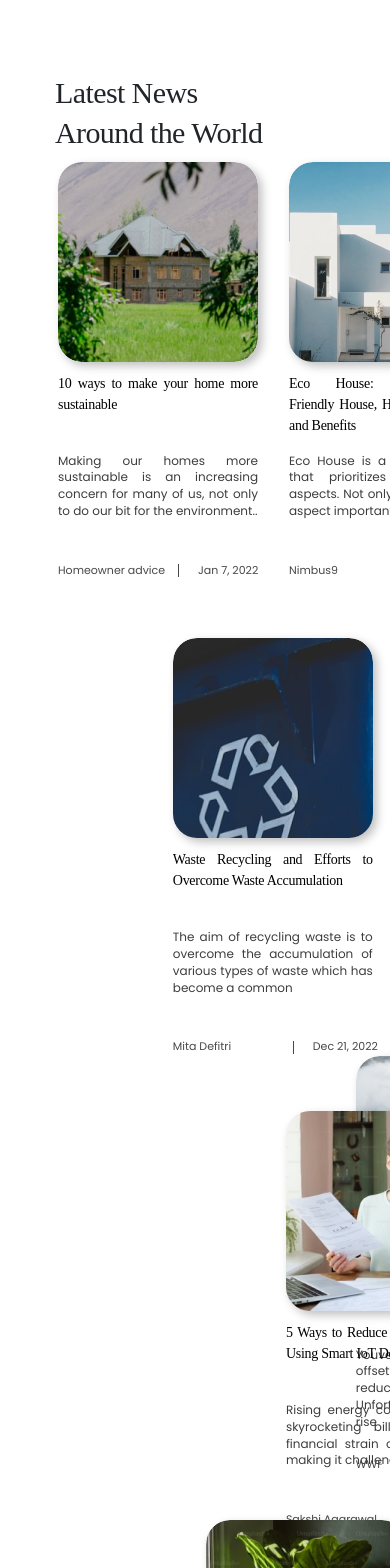
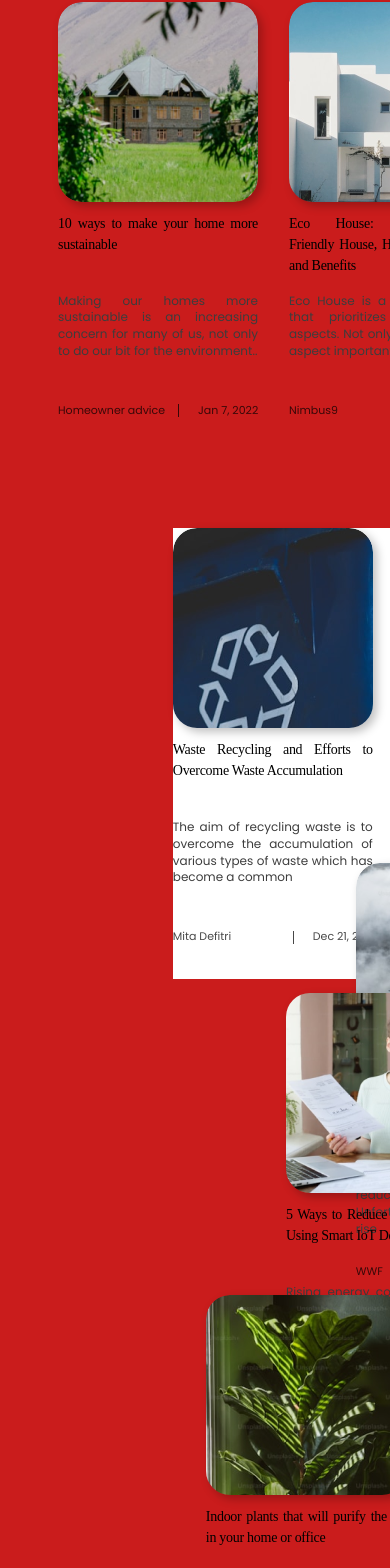
Before and after one commit to muhammaddaffashafwan/ecosphere, a React (Vite) app: page /article2 in a window 390 px wide. Shown: the part 2277-3845 px from the top of the page. Built offline with nearby package versions, Linux system fonts and the light colour scheme; a web font is replaced by a local one.

Commit message:
article1

```diff
--- a/src/page/article2/article2.css
+++ b/src/page/article2/article2.css
@@ -546,7 +546,7 @@
 .more-article12,
 .more-article13,
 .more-article14,
-.more-article1 {
+.more-article15 {
   width: 282px;
   position: relative;
   height: 480px;
@@ -933,7 +933,7 @@ a {
   }
   .main-list-article-parent {
     left: 53px;
-    top: 950px;
+    top: 880px;
   }
   .image-icon1 {
     width: 250px;
@@ -958,7 +958,7 @@ a {
   }
   .main-list-article-group {
     left: 400px;
-    top: 950px;
+    top: 880px;
   }
   .line-parent {
     top:400px;
@@ -970,22 +970,26 @@ a {
   }
   .main-list-article-container {
     left: 53px;
-    top: 1600px;
+    top: 1520px;
   }
   .latest-news-around {
     left: 55px;
-    top: 2300px;
+    top: 2130px;
     font-size: 30px;
   }
   .more-article-parent {
-   top: 2400px;
+   top: 2360px;
    left: -2px;
   }
   .more-article .image-child {
     width: 230px;
     height: 200px;
   }
-
+.more-article,
+.more-article1,
+.more-article2{
+  top: -120px;
+}
   .more-article{
     left: 10px;
   }
@@ -998,20 +1002,20 @@ a {
     left: -135px;
   }
 .more-article3{
-  top: 450px;
+  top: 310px;
   left:-118vw;;
 }
 .more-article4{
-  top: -7vw;
+  top: -25vw;
   left: 32vw;
 }
 .more-article5{
-  top: -7vw;
+  top: -25vw;
   left: 22vw;
 }
 .more-article6,
 .more-article7{
-top: 390px;
+top: 237px;
 }
 
 .more-article6{
@@ -1023,13 +1027,13 @@ top: 390px;
 }
 
 .more-article8{
- top: -15vw;
+ top: -35vw;
  left: 61vw;
 }
 .more-article9,
 .more-article10,
 .more-article11{
-  top: 350px;
+  top: 165px;
 }
 
 .more-article9{
@@ -1049,19 +1053,19 @@ left: -38vw;
 .more-article12,
 .more-article13,
 .more-article14{
-top: 300px;
+top: 95px;
 }
 
 .more-article12{
-  left: -17vw;
+  left: 2vw;
 }
 
 .more-article13{
-  left: -27vw;
+  left: -8vw;
 }
 
 .more-article14{
-  left: -37vw;
+  left: -18vw;
 }
 
   .image-1,
@@ -1102,7 +1106,7 @@ top: 300px;
  } */
 }
 
-/* @media screen and (max-width:426px) {
+ @media screen and (max-width:426px) {
   .articles-2 {
     background-color: #ca1c1c;
   }
@@ -1110,4 +1114,4 @@ top: 300px;
     font-size: 30px;
     left: 50px;
   }
-} */
+}
```
